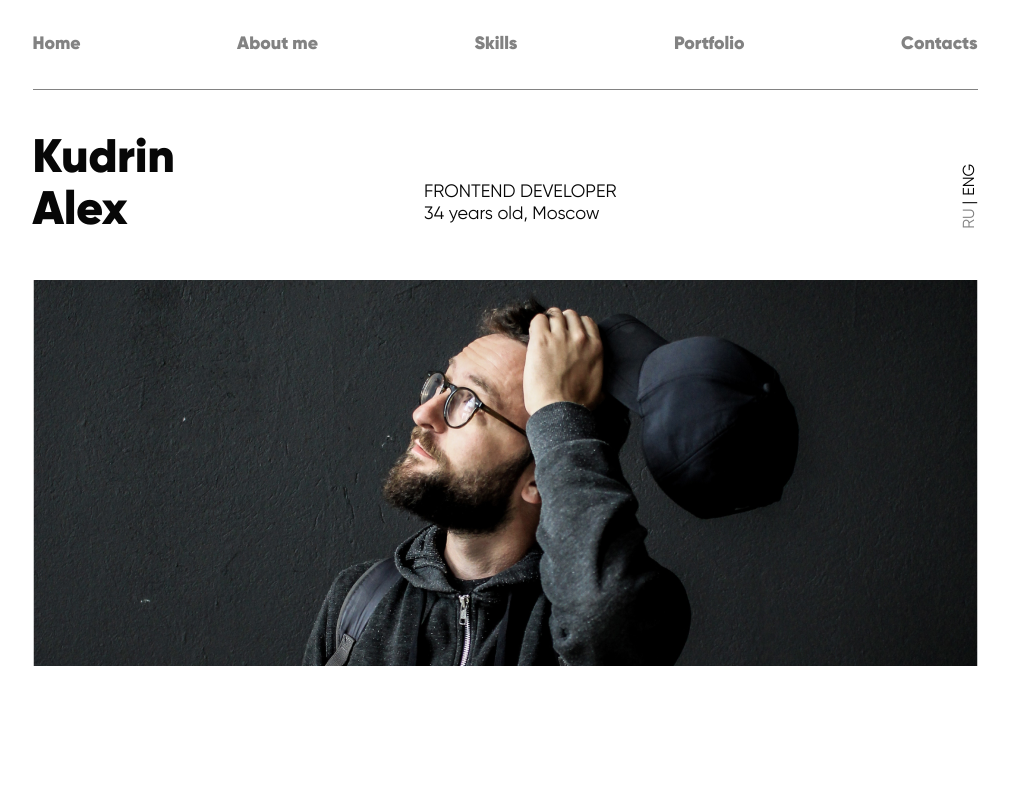
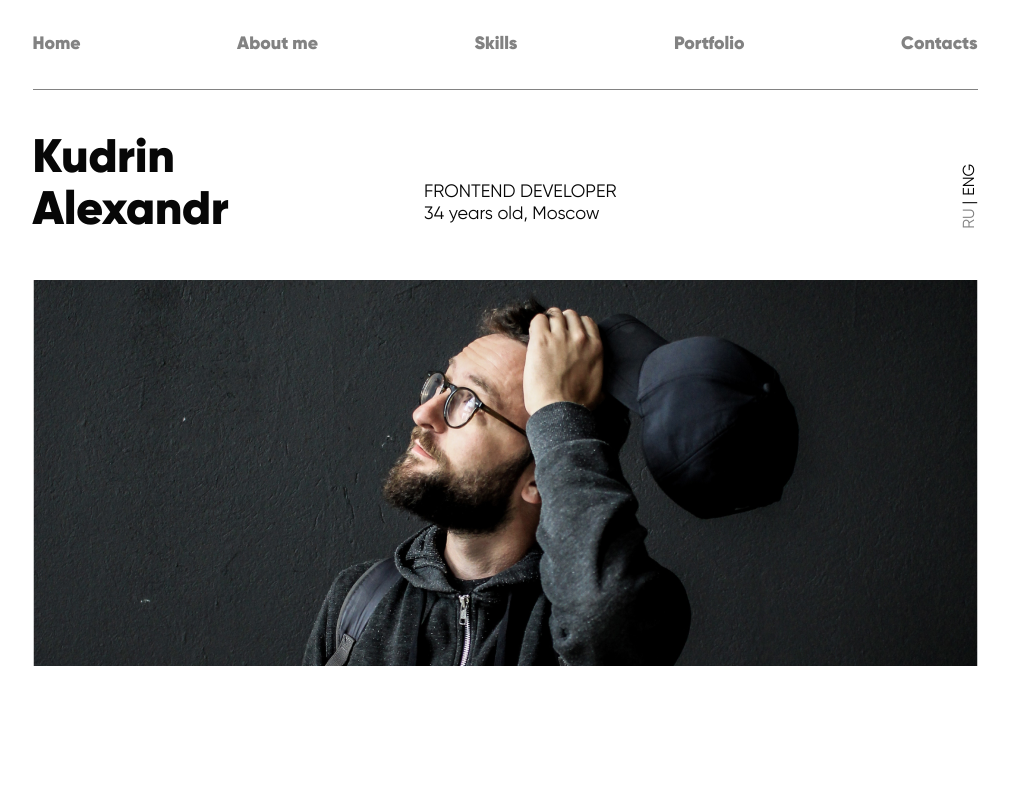
Before and after one commit to The-Mechanical-Ocean/my-portfolio, a React (Create React App) app: page / in a window 1280 px wide. Shown: the top 800 px of the page, without its empty margins (135-1144 px from the left). Built offline with nearby package versions, Linux system fonts and the light colour scheme.

Commit message:
fix lang

```diff
--- a/src/components/AboutMe/AbotMe.js
+++ b/src/components/AboutMe/AbotMe.js
@@ -12,7 +12,7 @@ function AboutMe() {
       <div className="about__info-me-container">
         <p className="about-text">
           {isRu
-            ? "Привет, я Саша — ФРОНТЕНД - РАЗРАБОТЧИК из Москвы. Интересуюсь Web - получается и всем, что с ней связано."
+            ? "Привет, я Саша — ФРОНТЕНД - РАЗРАБОТЧИК из Москвы. Интересуюсь веб-разработкой и всем, что с ней связано."
             : "Hi, I'm Sasha — FRONTEND DEVELOPER from Moscow. I'm interested in the Web - it turns out everything connected with it."}
         </p>
         <p className="about-text">
--- a/src/components/Hero/Hero.js
+++ b/src/components/Hero/Hero.js
@@ -12,7 +12,7 @@ function Hero() {
       <div className="hero__container">
         <div className="hero__info-container">
           <h1 className="hero__name">
-            {isRu ? "Кудрин Алекс" : "Kudrin Alex"}
+            {isRu ? "Кудрин Александр" : "Kudrin Alexandr"}
           </h1>
           <p className={isRu ? "hero__profi hero__profi-ru" : "hero__profi"}>
             {isRu
```
